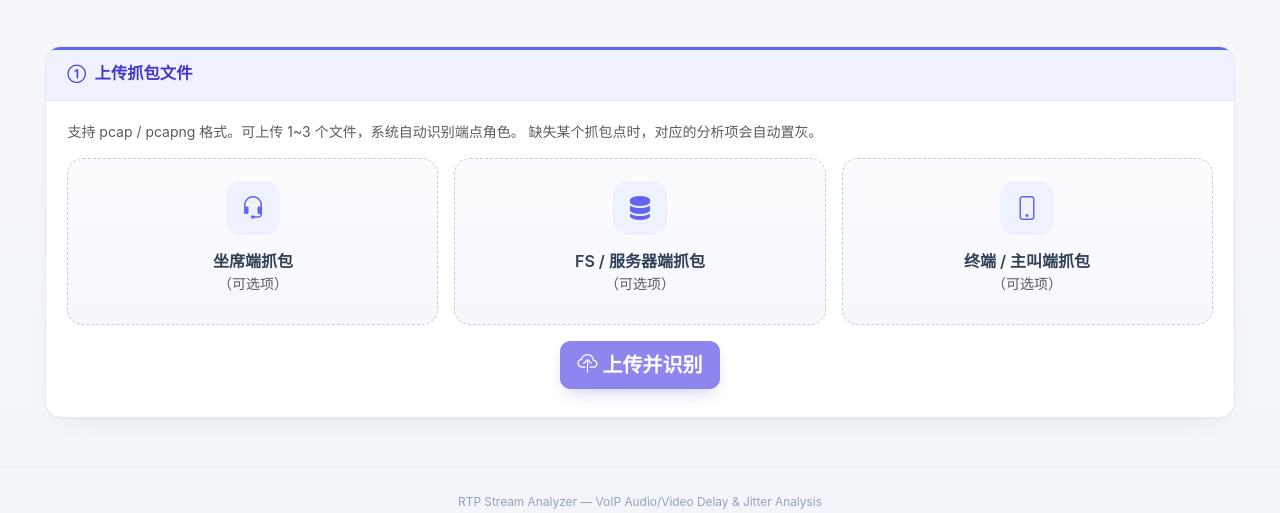
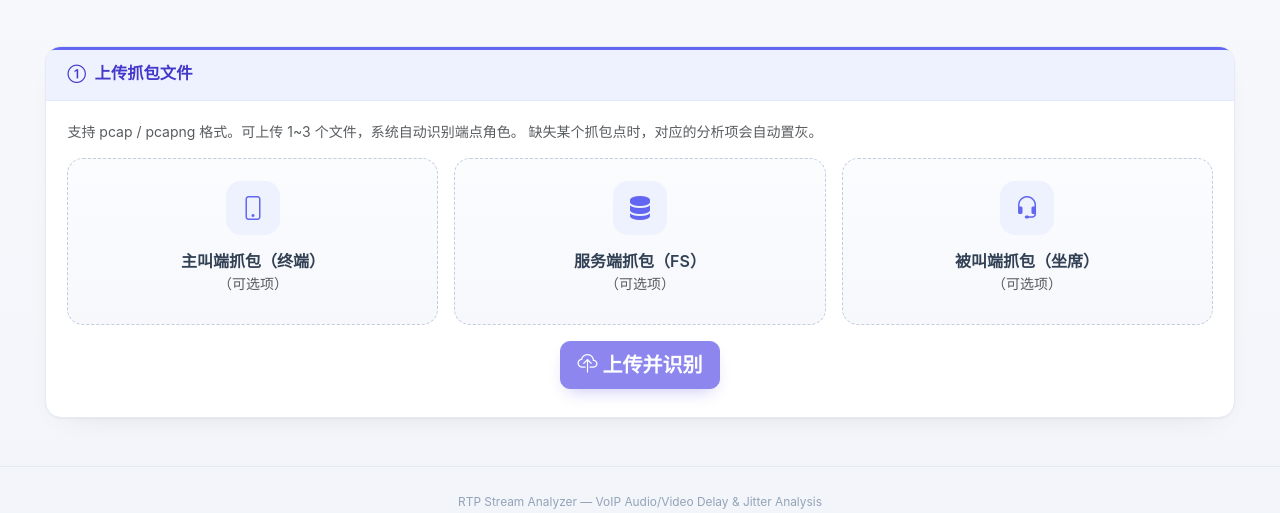
Before and after one commit to mugbya/rtp-stream-analyzer, a Flask app: page / in a window 1280 px wide. Shown: the part 153-666 px from the top of the page. Run offline with Flask 3, Linux system fonts and the light colour scheme.

Commit message:
feat:主被叫调整
Signed-off-by: mugbya <mugbya@gmail.com>

```diff
--- a/analyzer/call_detector.py
+++ b/analyzer/call_detector.py
@@ -1423,7 +1423,7 @@ def detect_calls(captures: dict, server_ip: str = None) -> list:
 
 
 # 上传角色 → 展示名（跨抓包一致性提示用）
-ROLE_DISPLAY = {'seat': '坐席端', 'fs': 'FS 端', 'terminal': '终端（主叫端）'}
+ROLE_DISPLAY = {'seat': '被叫端（坐席）', 'fs': 'FS 端', 'terminal': '主叫端（终端）'}
 
 
 def check_capture_consistency(calls: list, roles, server_ip: str = None,
--- a/analyzer/charts.py
+++ b/analyzer/charts.py
@@ -30,9 +30,9 @@ plt.rcParams['axes.unicode_minus'] = False
 # 面向图表展示的方向/媒体类型中文名
 _DIRECTION_NAMES = {
     'auto': '自动',
-    'seat_to_fs': '坐席 → FS',
-    'fs_to_terminal': 'FS → 终端',
-    'seat_to_terminal': '坐席 → 终端',
+    'seat_to_fs': '被叫 → FS',
+    'fs_to_terminal': 'FS → 主叫',
+    'seat_to_terminal': '被叫 → 主叫',
     'fs_internal': 'FS 内部',
     'single_capture': '单抓包',
 }
--- a/analyzer/delay_chains.py
+++ b/analyzer/delay_chains.py
@@ -26,7 +26,7 @@ FS_INTERNAL_HIGH_MS = 50.0
 # 往返参考值（上+下两段均值之和）超过此值提示链路整体偏慢
 ROUNDTRIP_HIGH_MS = 300.0
 
-_ROLE_NAMES = {'terminal': '主叫', 'seat': '坐席'}
+_ROLE_NAMES = {'terminal': '主叫', 'seat': '被叫'}
 
 
 def build_delay_chains(captures: dict, call: dict, server_ip: str,
--- a/analyzer/media_extractor.py
+++ b/analyzer/media_extractor.py
@@ -749,7 +749,7 @@ def get_media_urls(manifest: dict, session_id: str, output_date: str) -> dict:
 
 # 兜底角色短名：无 SIP 信令可依时，抓包点自己的 IP（非服务器）用此称呼。
 # FS 抓包里的其他 IP 无法区分坐席/终端，不命名，直接显示原始 IP
-_PARTY_ROLE_NAMES = {'seat': '坐席端', 'terminal': '终端', 'fs': 'FS'}
+_PARTY_ROLE_NAMES = {'seat': '被叫端（坐席）', 'terminal': '主叫端（终端）', 'fs': 'FS'}
 
 
 # base64 形态的 SIP 身份 token（平台/话机把号码编码成 base64 当分机号）
--- a/analyzer/reporter.py
+++ b/analyzer/reporter.py
@@ -225,9 +225,9 @@ def _build_ts_summary(results: dict) -> dict:
 # 抓包文件角色 → 展示名（issue 文案用；stream 键仍保留原始 label）
 ROLE_LABELS = {
     'fs': 'FS 服务器端', 'FS': 'FS 服务器端',
-    'seat': '坐席端', '坐席': '坐席端', 'zuoxi': '坐席端',
-    'terminal': '终端 / 主叫端', '终端': '终端 / 主叫端',
-    'caller': '终端 / 主叫端', '主叫': '终端 / 主叫端',
+    'seat': '被叫端（坐席）', '坐席': '被叫端（坐席）', 'zuoxi': '被叫端（坐席）', '被叫': '被叫端（坐席）',
+    'terminal': '主叫端（终端）', '终端': '主叫端（终端）',
+    'caller': '主叫端（终端）', '主叫': '主叫端（终端）',
 }
 
 
--- a/analyzer/silence_analyzer.py
+++ b/analyzer/silence_analyzer.py
@@ -215,8 +215,8 @@ def diagnose_audio(captures: dict, call: dict, server_ip: str,
             'listener_role': listener_role,
             'speaker_ip': parties.get(spk_key),
             'listener_ip': parties.get(lst_key),
-            'speaker_name': '主叫' if speaker_role == 'terminal' else '坐席',
-            'listener_name': '坐席' if listener_role == 'seat' else '主叫',
+            'speaker_name': '主叫' if speaker_role == 'terminal' else '被叫',
+            'listener_name': '被叫' if listener_role == 'seat' else '主叫',
         })
 
     directions = []
@@ -329,7 +329,7 @@ def _diagnose_direction(spk_cap, lst_cap, fs_cap, call_ssrcs, server_ip,
             'verdict': verdict, 'verdict_text': text, 'legs': legs}
 
 
-_ROLE_DISPLAY = {'terminal': '主叫', 'seat': '坐席', 'fs': 'FS'}
+_ROLE_DISPLAY = {'terminal': '主叫', 'seat': '被叫', 'fs': 'FS'}
 
 
 def _judge_leg(leg_name, src_ssrc, src_at, dst_ssrc, dst_at,
--- a/app.py
+++ b/app.py
@@ -654,7 +654,7 @@ def _canonical_role(role):
     r = (role or '').strip().lower()
     if r == 'fs':
         return 'fs'
-    if r in ('seat', 'zuoxi', '坐席'):
+    if r in ('seat', 'zuoxi', '坐席', '被叫'):
         return 'seat'
     if r in ('terminal', 'caller', '终端', '主叫'):
         return 'terminal'
@@ -667,31 +667,31 @@ def _detect_available_directions(files_info, server_ip, classified):
     directions = []
 
     has_fs = 'fs' in roles or 'FS' in roles
-    has_seat = 'seat' in roles or '坐席' in roles or 'zuoxi' in roles
+    has_seat = 'seat' in roles or '坐席' in roles or 'zuoxi' in roles or '被叫' in roles
     has_terminal = 'terminal' in roles or '终端' in roles or 'caller' in roles or '主叫' in roles
 
     if has_seat and has_fs:
         directions.append({
             'id': 'seat_to_fs',
-            'label': '坐席 → FS 传输延迟',
+            'label': '被叫 → FS 传输延迟',
             'available': True,
-            'requires': ['坐席端', 'FS端'],
+            'requires': ['被叫端（坐席）', 'FS端'],
         })
 
     if has_fs and has_terminal:
         directions.append({
             'id': 'fs_to_terminal',
-            'label': 'FS → 终端 传输延迟',
+            'label': 'FS → 主叫 传输延迟',
             'available': True,
-            'requires': ['FS端', '终端'],
+            'requires': ['FS端', '主叫端（终端）'],
         })
 
     if has_seat and has_fs and has_terminal:
         directions.append({
             'id': 'seat_to_terminal',
-            'label': '坐席 → 终端 端到端延迟',
+            'label': '被叫 → 主叫 端到端延迟',
             'available': True,
-            'requires': ['坐席端', 'FS端', '终端'],
+            'requires': ['被叫端（坐席）', 'FS端', '主叫端（终端）'],
         })
 
     if has_fs:
--- a/static/js/app.js
+++ b/static/js/app.js
@@ -15,7 +15,7 @@ let integrityConfirmed = false;
 let pendingCallIdOverride = null;   // 弹窗确认期间暂存的通话切换参数
 
 // ====== 展示常量 ======
-const ROLE_NAMES = { seat: '坐席端', fs: 'FS 服务器端', terminal: '终端 / 主叫端' };
+const ROLE_NAMES = { seat: '被叫端（坐席）', fs: 'FS 服务器端', terminal: '主叫端（终端）' };
 const ROLE_ICONS = { seat: 'bi-headset', fs: 'bi-server', terminal: 'bi-phone' };
 const DIR_NAMES = { inbound: '呼入（接收）', outbound: '呼出（发送）', unknown: '方向未知' };
 const DIR_BADGE = { inbound: 'bg-info', outbound: 'bg-success', unknown: 'bg-secondary' };
--- a/templates/index.html
+++ b/templates/index.html
@@ -26,21 +26,21 @@
 
                 <div class="row g-3">
                     <div class="col-md-4">
-                        <div class="upload-box" id="box-seat">
-                            <label class="upload-label" for="file-seat">
-                                <i class="bi bi-headset"></i>
-                                <span class="d-block mt-2">坐席端抓包</span>
+                        <div class="upload-box" id="box-terminal">
+                            <label class="upload-label" for="file-terminal">
+                                <i class="bi bi-phone"></i>
+                                <span class="d-block mt-2">主叫端抓包（终端）</span>
                                 <small class="text-muted">（可选项）</small>
                             </label>
-                            <input type="file" id="file-seat" class="file-input" accept=".pcap,.pcapng,.cap" data-role="seat">
-                            <div class="file-name" id="name-seat"></div>
+                            <input type="file" id="file-terminal" class="file-input" accept=".pcap,.pcapng,.cap" data-role="terminal">
+                            <div class="file-name" id="name-terminal"></div>
                         </div>
                     </div>
                     <div class="col-md-4">
                         <div class="upload-box" id="box-fs">
                             <label class="upload-label" for="file-fs">
                                 <i class="bi bi-server"></i>
-                                <span class="d-block mt-2">FS / 服务器端抓包</span>
+                                <span class="d-block mt-2">服务端抓包（FS）</span>
                                 <small class="text-muted">（可选项）</small>
                             </label>
                             <input type="file" id="file-fs" class="file-input" accept=".pcap,.pcapng,.cap" data-role="fs">
@@ -48,14 +48,14 @@
                         </div>
                     </div>
                     <div class="col-md-4">
-                        <div class="upload-box" id="box-terminal">
-                            <label class="upload-label" for="file-terminal">
-                                <i class="bi bi-phone"></i>
-                                <span class="d-block mt-2">终端 / 主叫端抓包</span>
+                        <div class="upload-box" id="box-seat">
+                            <label class="upload-label" for="file-seat">
+                                <i class="bi bi-headset"></i>
+                                <span class="d-block mt-2">被叫端抓包（坐席）</span>
                                 <small class="text-muted">（可选项）</small>
                             </label>
-                            <input type="file" id="file-terminal" class="file-input" accept=".pcap,.pcapng,.cap" data-role="terminal">
-                            <div class="file-name" id="name-terminal"></div>
+                            <input type="file" id="file-seat" class="file-input" accept=".pcap,.pcapng,.cap" data-role="seat">
+                            <div class="file-name" id="name-seat"></div>
                         </div>
                     </div>
                 </div>
--- a/templates/results.html
+++ b/templates/results.html
@@ -596,7 +596,7 @@ function renderRtcp(rtcp) {
 }
 
 // ====== 音视频回放展示 ======
-const ROLE_NAMES = { seat: '坐席端', fs: 'FS 服务器端', terminal: '终端 / 主叫端' };
+const ROLE_NAMES = { seat: '被叫端（坐席）', fs: 'FS 服务器端', terminal: '主叫端（终端）' };
 const ROLE_ICONS = { seat: 'bi-headset', fs: 'bi-server', terminal: 'bi-phone' };
 const DIR_NAMES = { inbound: '呼入（接收）', outbound: '呼出（发送）', unknown: '方向未知' };
 const DIR_BADGE = { inbound: 'bg-info', outbound: 'bg-success', unknown: 'bg-secondary' };
```
Also changed, not shown: tests/test_call_detector.py (+1 -1 lines), tests/test_media_labels.py (+2 -2 lines), tests/test_problem_taxonomy.py (+5 -5 lines), tests/test_quality_analyzer.py (+2 -2 lines), tests/test_silence_rtcp_chains.py (+9 -9 lines), tests/test_video_problem_taxonomy.py (+1 -1 lines), README.md.
